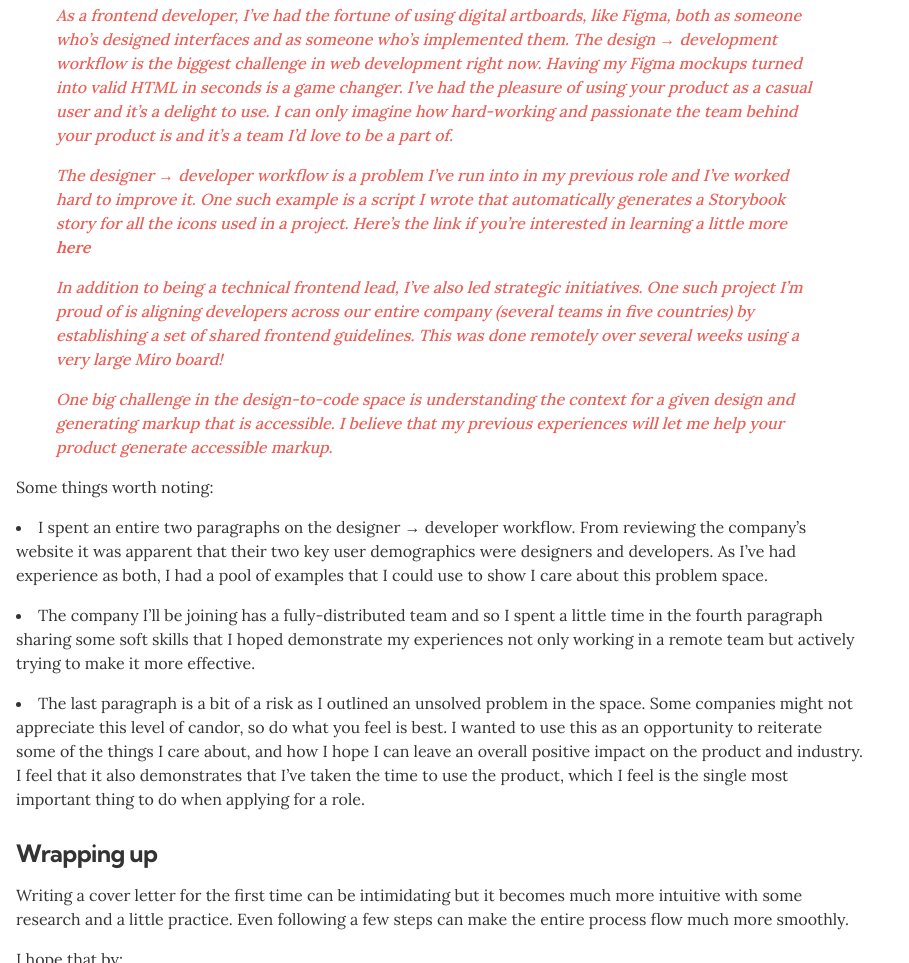
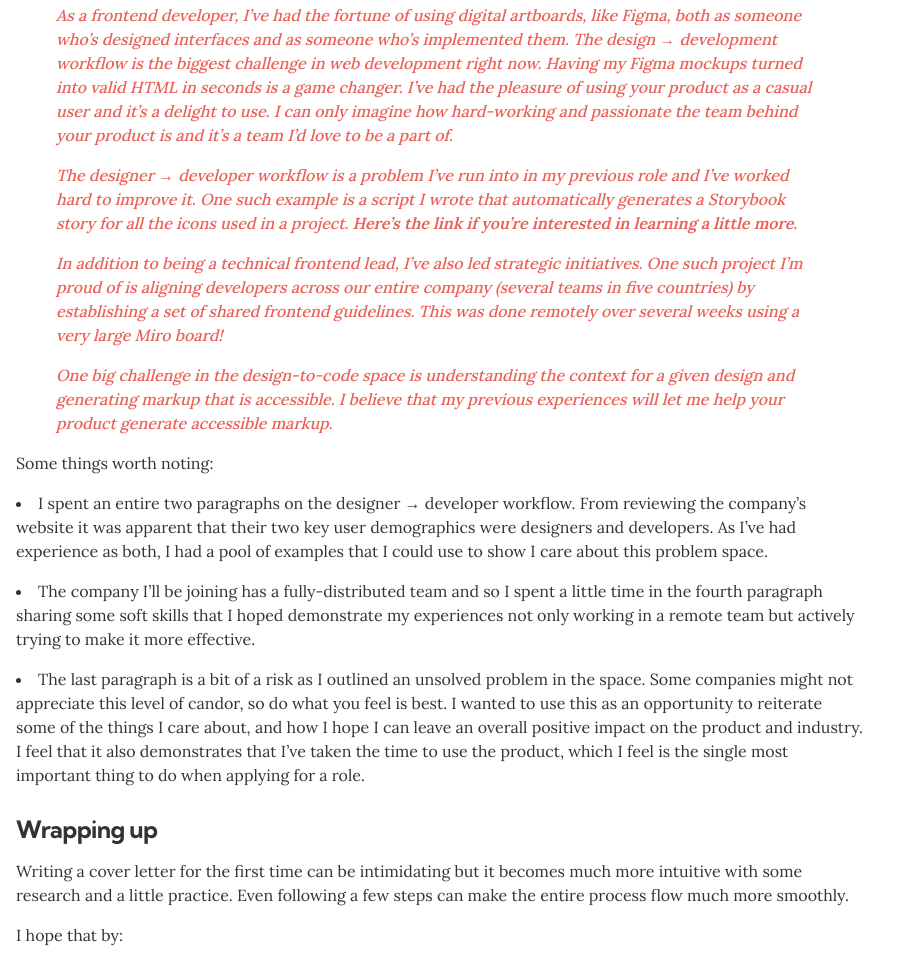
Before and after one commit to andrico1234/personal-blog, a Gatsby site: page /019-distinguish-yourself-in-the-tech-job-market-by-writing-a-solid-cover-letter/ in a window 1280 px wide. Shown: the part 5398-6361 px from the top of the page, without its empty margins (0-909 px from the left). Built offline with nearby package versions, Linux system fonts and the light colour scheme; Gatsby itself is replaced by a stand-in of ours.

Commit message:
fix weird grammer

```diff
--- a/content/blog/019-distinguish-yourself-in-the-tech-job-market-by-writing-a-solid-cover-letter.md
+++ b/content/blog/019-distinguish-yourself-in-the-tech-job-market-by-writing-a-solid-cover-letter.md
@@ -135,7 +135,7 @@ I’d also like to share the cover letter I wrote for the role I’ll be startin
 >
 > As a frontend developer, I’ve had the fortune of using digital artboards, like Figma, both as someone who’s designed interfaces and as someone who’s implemented them. The design → development workflow is the biggest challenge in web development right now. Having my Figma mockups turned into valid HTML in seconds is a game changer. I’ve had the pleasure of using your product as a casual user and it’s a delight to use. I can only imagine how hard-working and passionate the team behind your product is and it’s a team I’d love to be a part of.
 >
-> The designer → developer workflow is a problem I’ve run into in my previous role and I’ve worked hard to improve it. One such example is a script I wrote that automatically generates a Storybook story for all the icons used in a project. Here’s the link if you’re interested in learning a little more [here](https://blog.andri.co/013-improve-your-designer-developer-workflow-by-automatically-generating-storybook-stories-for-your-codebases-icons/)
+> The designer → developer workflow is a problem I’ve run into in my previous role and I’ve worked hard to improve it. One such example is a script I wrote that automatically generates a Storybook story for all the icons used in a project. [Here’s the link if you’re interested in learning a little more.](https://blog.andri.co/013-improve-your-designer-developer-workflow-by-automatically-generating-storybook-stories-for-your-codebases-icons/)
 >
 > In addition to being a technical frontend lead, I’ve also led strategic initiatives. One such project I’m proud of is aligning developers across our entire company (several teams in five countries) by establishing a set of shared frontend guidelines. This was done remotely over several weeks using a very large Miro board!
 >
```
